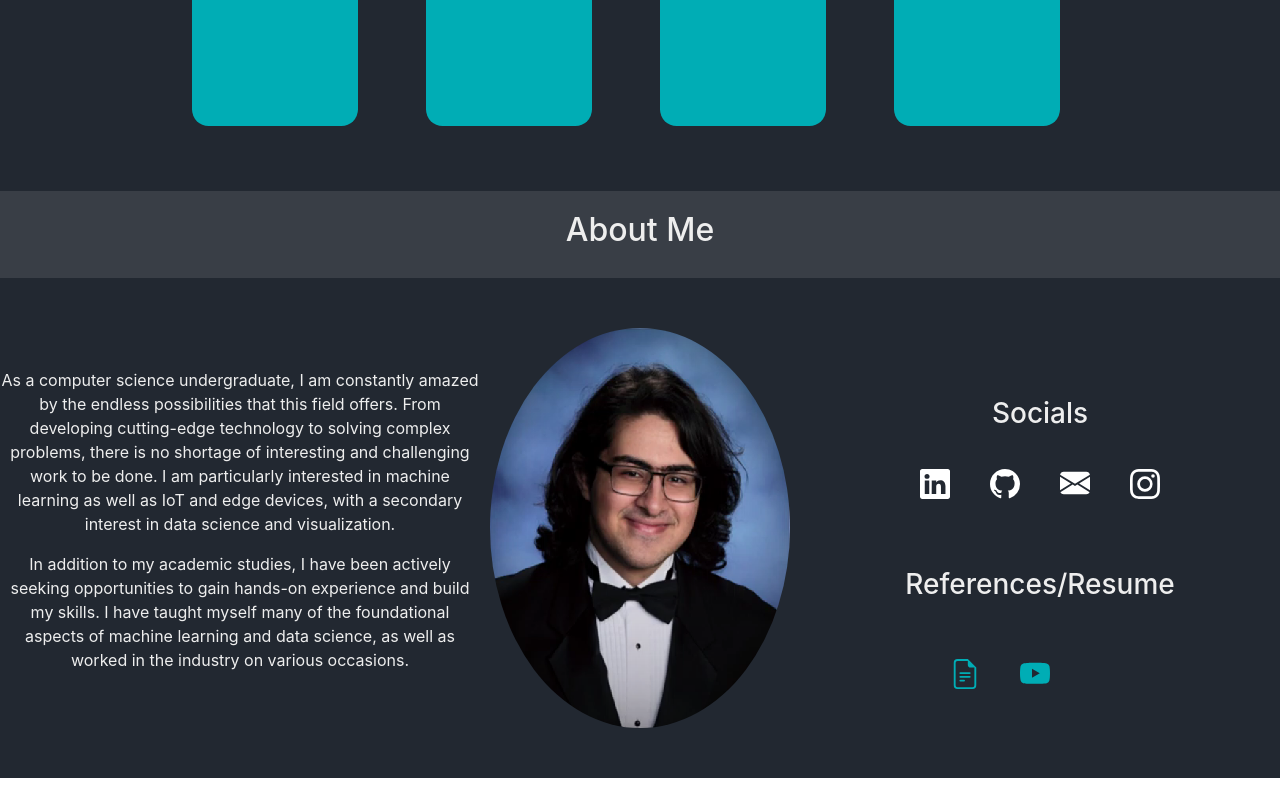
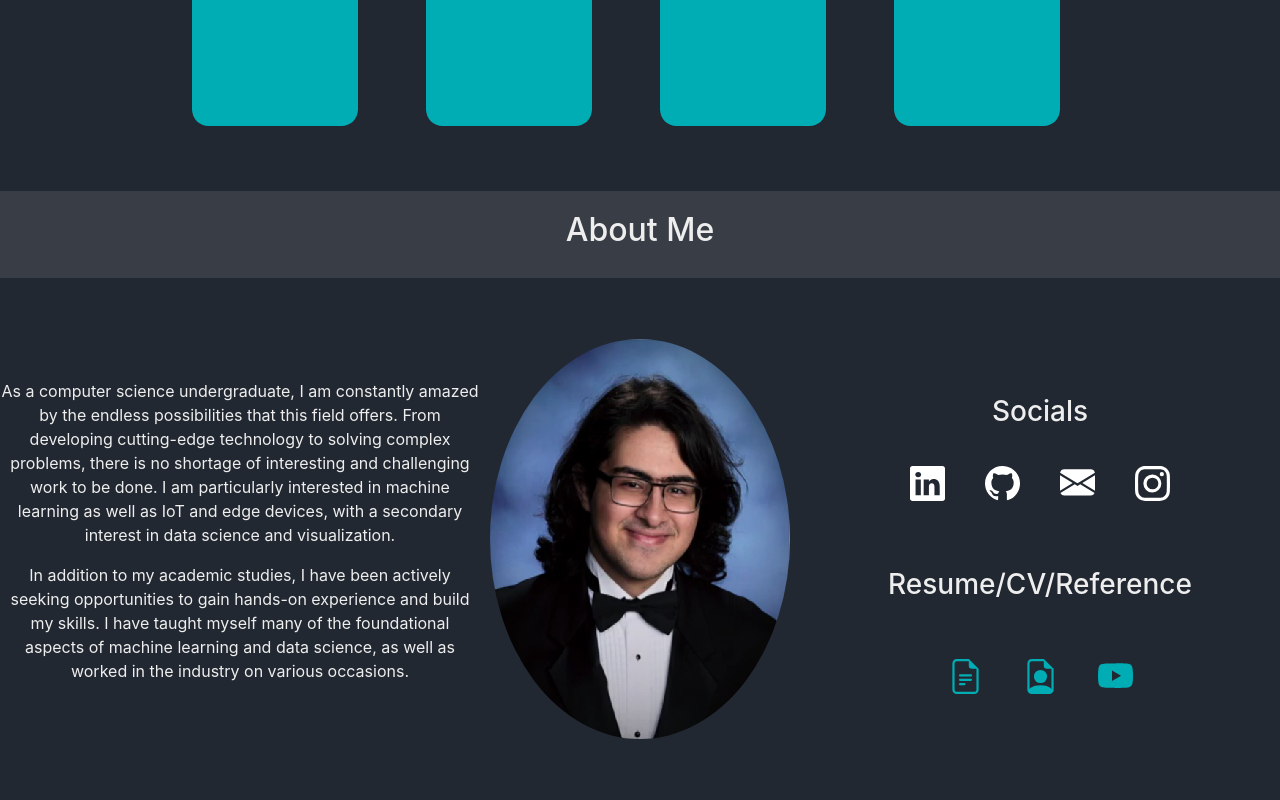
Before and after one commit to Ozen7/Nebil_Portfolio, a React (Create React App) app in the folder Portfolio-Code/: page / in a window 1280 px wide. Shown: the part 3299-4099 px from the top of the page. Before the commit the page ends 4077 px from the top, so only its background shows below. Built offline with nearby package versions, Linux system fonts and the light colour scheme.

Commit message:
finished aboutme links

```diff
--- a/Portfolio-Code/src/mods/HomePage/HomeComponents/AboutMe.js
+++ b/Portfolio-Code/src/mods/HomePage/HomeComponents/AboutMe.js
@@ -2,6 +2,7 @@ import React from "react";
 import "../HomePage.css";
 import selfie from "../images/image.png";
 import resume from "../Resume/Nebil_resume.pdf";
+import CV from "../Resume/Nebil_CV.pdf";
 
 function AboutMe(props) {
   return (
@@ -93,8 +94,8 @@ function AboutMe(props) {
               <a href="https://www.linkedin.com/in/nebil-ozer/">
                 <svg
                   xmlns="http://www.w3.org/2000/svg"
-                  width="30"
-                  height="30"
+                  width="35"
+                  height="35"
                   fill="white"
                   class="bi bi-linkedin"
                   viewBox="0 0 16 16"
@@ -105,8 +106,8 @@ function AboutMe(props) {
               <a href="https://github.com/Ozen7">
                 <svg
                   xmlns="http://www.w3.org/2000/svg"
-                  width="30"
-                  height="30"
+                  width="35"
+                  height="35"
                   fill="white"
                   class="bi bi-github"
                   viewBox="0 0 16 16"
@@ -124,8 +125,8 @@ function AboutMe(props) {
                 <a href="mailto:nebilaozer@gmail.com">
                   <svg
                     xmlns="http://www.w3.org/2000/svg"
-                    width="30"
-                    height="30"
+                    width="35"
+                    height="35"
                     fill="white"
                     class="bi bi-envelope-fill"
                     viewBox="0 3 16 11"
@@ -137,8 +138,8 @@ function AboutMe(props) {
               <a href="https://www.instagram.com/nebil_oz/">
                 <svg
                   xmlns="http://www.w3.org/2000/svg"
-                  width="30"
-                  height="30"
+                  width="35"
+                  height="35"
                   fill="white"
                   class="bi bi-instagram"
                   viewBox="0 0 16 16"
@@ -156,11 +157,11 @@ function AboutMe(props) {
               flexDirection: "column",
             }}
           >
-            <h3>References/Resume</h3>
+            <h3>Resume/CV/Reference</h3>
             <div
               style={{
                 display: "grid",
-                gridTemplateColumns: "auto auto auto auto",
+                gridTemplateColumns: "auto auto auto",
                 gap: "40px",
                 paddingTop: "50px",
               }}
@@ -168,8 +169,8 @@ function AboutMe(props) {
               <a href={resume} target="_blank">
                 <svg
                   xmlns="http://www.w3.org/2000/svg"
-                  width="30"
-                  height="30"
+                  width="35"
+                  height="35"
                   fill="#00ADB5"
                   class="bi bi-file-earmark-text"
                   viewBox="0 0 16 16"
@@ -177,12 +178,26 @@ function AboutMe(props) {
                   <path d="M5.5 7a.5.5 0 0 0 0 1h5a.5.5 0 0 0 0-1h-5zM5 9.5a.5.5 0 0 1 .5-.5h5a.5.5 0 0 1 0 1h-5a.5.5 0 0 1-.5-.5zm0 2a.5.5 0 0 1 .5-.5h2a.5.5 0 0 1 0 1h-2a.5.5 0 0 1-.5-.5z" />
                   <path d="M9.5 0H4a2 2 0 0 0-2 2v12a2 2 0 0 0 2 2h8a2 2 0 0 0 2-2V4.5L9.5 0zm0 1v2A1.5 1.5 0 0 0 11 4.5h2V14a1 1 0 0 1-1 1H4a1 1 0 0 1-1-1V2a1 1 0 0 1 1-1h5.5z" />
                 </svg>
+
+              </a>
+              <a href={CV}>
+                <svg
+                  xmlns="http://www.w3.org/2000/svg"
+                  width="35"
+                  height="35"
+                  fill="#00ADB5"
+                  class="bi bi-file-earmark-person"
+                  viewBox="0 0 16 16"
+                >
+                  <path d="M11 8a3 3 0 1 1-6 0 3 3 0 0 1 6 0z" />
+                  <path d="M14 14V4.5L9.5 0H4a2 2 0 0 0-2 2v12a2 2 0 0 0 2 2h8a2 2 0 0 0 2-2zM9.5 3A1.5 1.5 0 0 0 11 4.5h2v9.255S12 12 8 12s-5 1.755-5 1.755V2a1 1 0 0 1 1-1h5.5v2z" />
+                </svg>
               </a>
               <a href="https://youtu.be/aRr_rO2Robg?t=1103">
                 <svg
                   xmlns="http://www.w3.org/2000/svg"
-                  width="30"
-                  height="30"
+                  width="35"
+                  height="35"
                   fill="#00ADB5"
                   class="bi bi-youtube"
                   viewBox="0 0 16 16"
@@ -190,6 +205,9 @@ function AboutMe(props) {
                   <path d="M8.051 1.999h.089c.822.003 4.987.033 6.11.335a2.01 2.01 0 0 1 1.415 1.42c.101.38.172.883.22 1.402l.01.104.022.26.008.104c.065.914.073 1.77.074 1.957v.075c-.001.194-.01 1.108-.082 2.06l-.008.105-.009.104c-.05.572-.124 1.14-.235 1.558a2.007 2.007 0 0 1-1.415 1.42c-1.16.312-5.569.334-6.18.335h-.142c-.309 0-1.587-.006-2.927-.052l-.17-.006-.087-.004-.171-.007-.171-.007c-1.11-.049-2.167-.128-2.654-.26a2.007 2.007 0 0 1-1.415-1.419c-.111-.417-.185-.986-.235-1.558L.09 9.82l-.008-.104A31.4 31.4 0 0 1 0 7.68v-.123c.002-.215.01-.958.064-1.778l.007-.103.003-.052.008-.104.022-.26.01-.104c.048-.519.119-1.023.22-1.402a2.007 2.007 0 0 1 1.415-1.42c.487-.13 1.544-.21 2.654-.26l.17-.007.172-.006.086-.003.171-.007A99.788 99.788 0 0 1 7.858 2h.193zM6.4 5.209v4.818l4.157-2.408L6.4 5.209z" />
                 </svg>
               </a>
+
+              <p>
+              </p>
             </div>
           </div>
         </div>
```
Also changed, not shown: 1 other file (tests, documents, lock files or other folders).
